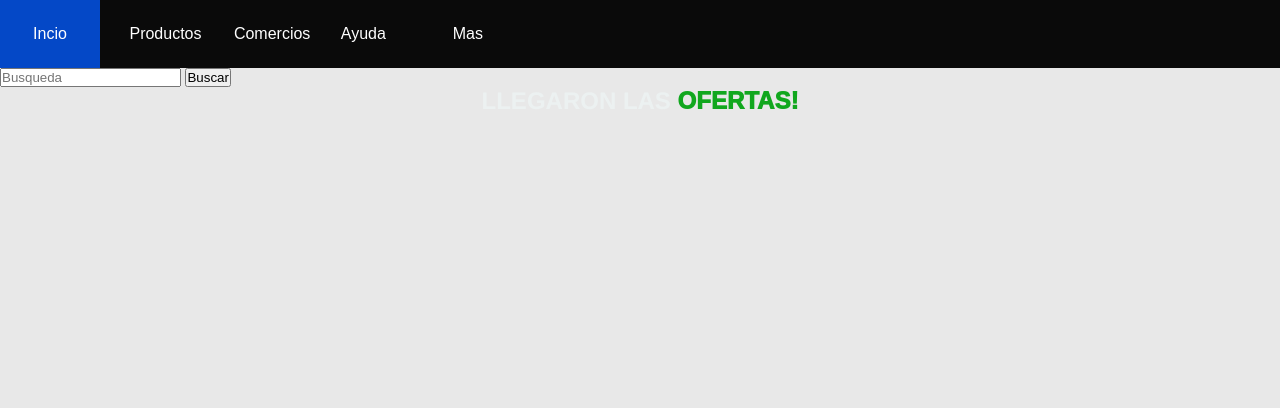
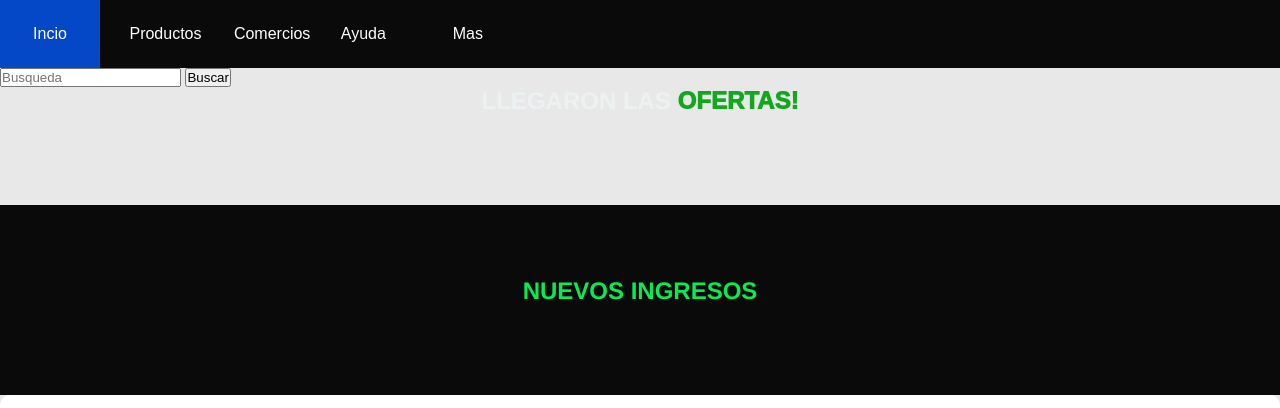
Before and after one commit to romulogarofalo/my-first-error, a plain HTML site: page index.html in a window 1280 px wide. Shown: the top 408 px of the page. Drawn offline with Linux system fonts and the light colour scheme.

Commit message:
Update index.css
try to use `px` not `vh` is two different type of measurement

```diff
--- a/index.css
+++ b/index.css
@@ -38,7 +38,7 @@ body{
 h1{
     text-align: center;
     font-weight: 1000;
-    padding-bottom: 90vh;
+    padding-bottom: 90px;
     vertical-align: bottom;
     color: rgb(236, 241, 241);
     font-family: Helvetica, Arial, sans-serif;
@@ -67,7 +67,7 @@ span{
     color: #08eb53;
     padding: 3em;
     margin-top: 0;
-    padding-bottom: 90vh;
+    padding-bottom: 90px;
     background-color: rgb(10, 10, 10);
 
 }
```
